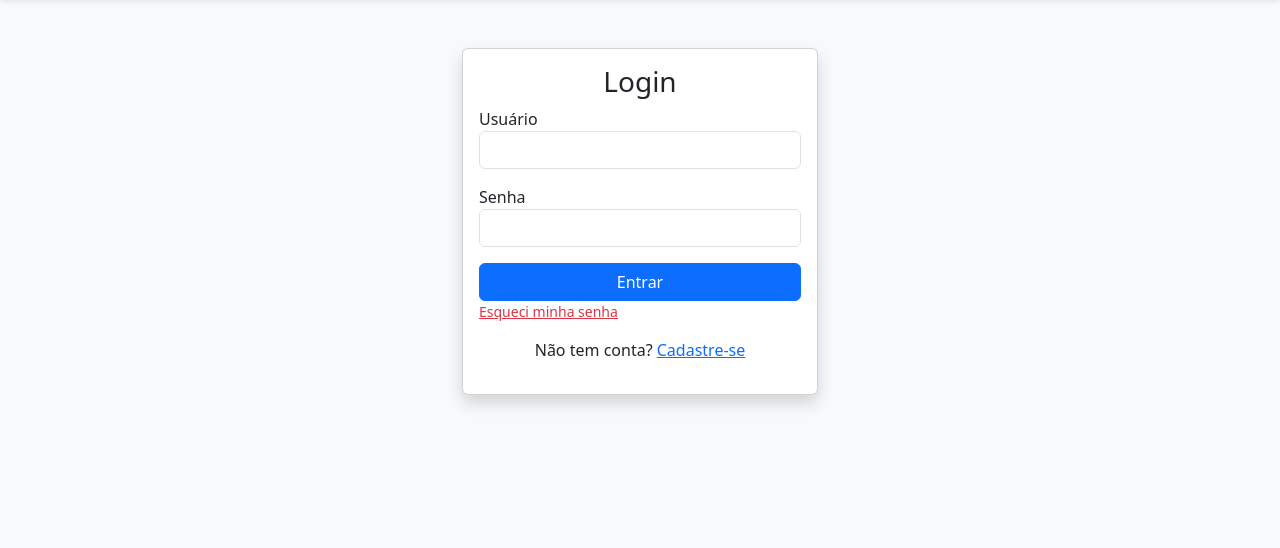
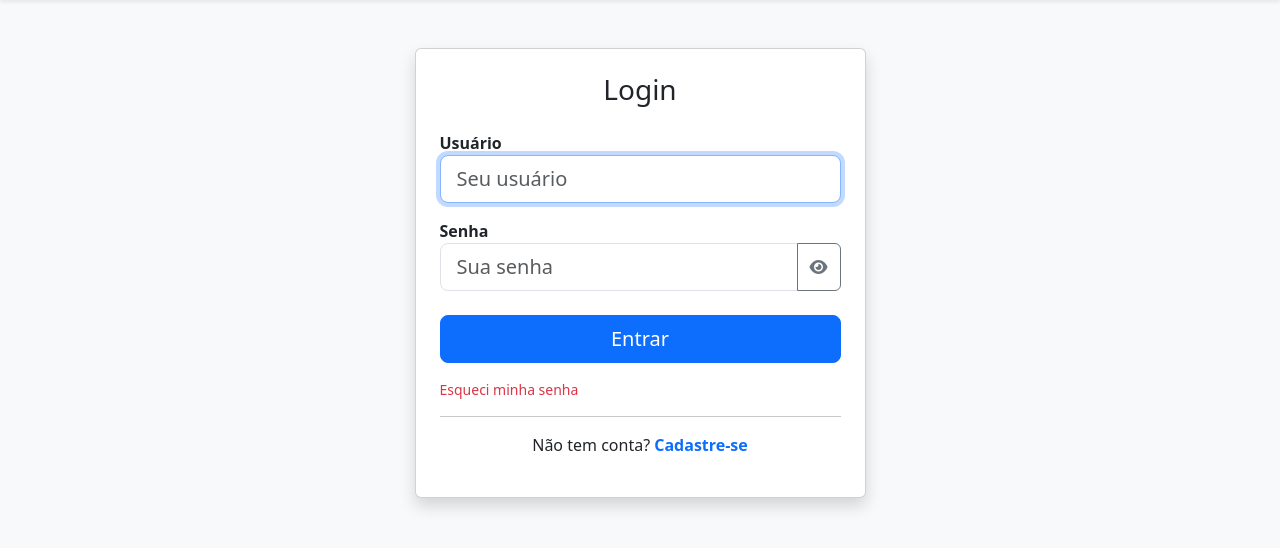
Before and after one commit to JairTorezone/app-financas, a Django app: page /accounts/login/ in a window 1280 px wide. Shown: the part 56-604 px from the top of the page. Run offline with Django 5.2, Linux system fonts and the light colour scheme.

Commit message:
UX: Login com feedback de erro e cadastro com visualizacao de senha

```diff
--- a/core/templates/registration/login.html
+++ b/core/templates/registration/login.html
@@ -2,33 +2,68 @@
 
 {% block content %}
 <div class="row justify-content-center mt-5">
-    <div class="col-md-4">
-        <div class="card shadow">
-            <div class="card-body">
-                <h3 class="text-center">Login</h3>
+    <div class="col-md-5"> <div class="card shadow">
+            <div class="card-body p-4">
+                <h3 class="text-center mb-4">Login</h3>
+
+                {% if form.errors %}
+                    <div class="alert alert-danger alert-dismissible fade show" role="alert">
+                        <i class="fas fa-exclamation-circle me-2"></i> Usuário ou senha incorretos.
+                        <button type="button" class="btn-close" data-bs-dismiss="alert" aria-label="Close"></button>
+                    </div>
+                {% endif %}
+
                 <form method="post">
                     {% csrf_token %}
+
                     <div class="mb-3">
-                        <label>Usuário</label>
-                        <input type="text" name="username" class="form-control" required>
+                        <label class="fw-bold">Usuário</label>
+                        <input type="text" name="username" class="form-control form-control-lg" placeholder="Seu usuário" required autofocus>
                     </div>
+
                     <div class="mb-3">
-                        <label>Senha</label>
-                        <input type="password" name="password" class="form-control" required>
+                        <label class="fw-bold">Senha</label>
+                        <div class="input-group">
+                            <input type="password" name="password" class="form-control form-control-lg" placeholder="Sua senha" required id="id_password_login">
+
+                            <button class="btn btn-outline-secondary" type="button" onclick="togglePassword('id_password_login')">
+                                <i class="fas fa-eye" id="icon-id_password_login"></i>
+                            </button>
+                        </div>
                     </div>
-                    <div class="d-grid">
-                        <button type="submit" class="btn btn-primary">Entrar</button>
+
+                    <div class="d-grid mt-4">
+                        <button type="submit" class="btn btn-primary btn-lg">Entrar</button>
                     </div>
-                    <div class="text-center d-flex justify-content-between">
 
-                        <a href="{% url 'password_reset' %}" class="small text-danger">Esqueci minha senha</a>
+                    <div class="text-center d-flex justify-content-between mt-3">
+                        <a href="{% url 'password_reset' %}" class="small text-danger text-decoration-none">Esqueci minha senha</a>
                     </div>
                 </form>
+
+                <hr>
                 <p class="mt-3 text-center">
-                    Não tem conta? <a href="{% url 'registro' %}">Cadastre-se</a>
+                    Não tem conta? <a href="{% url 'registro' %}" class="fw-bold text-decoration-none">Cadastre-se</a>
                 </p>
             </div>
         </div>
     </div>
 </div>
+
+<script>
+    function togglePassword(fieldId) {
+        const input = document.getElementById(fieldId);
+        const icon = document.getElementById('icon-' + fieldId);
+
+        if (input.type === "password") {
+            input.type = "text";
+            icon.classList.remove('fa-eye');
+            icon.classList.add('fa-eye-slash');
+        } else {
+            input.type = "password";
+            icon.classList.remove('fa-eye-slash');
+            icon.classList.add('fa-eye');
+        }
+    }
+</script>
 {% endblock %}
```
Also changed, not shown: core/templates/registration/register.html (+50 -9 lines), 1 other file.
